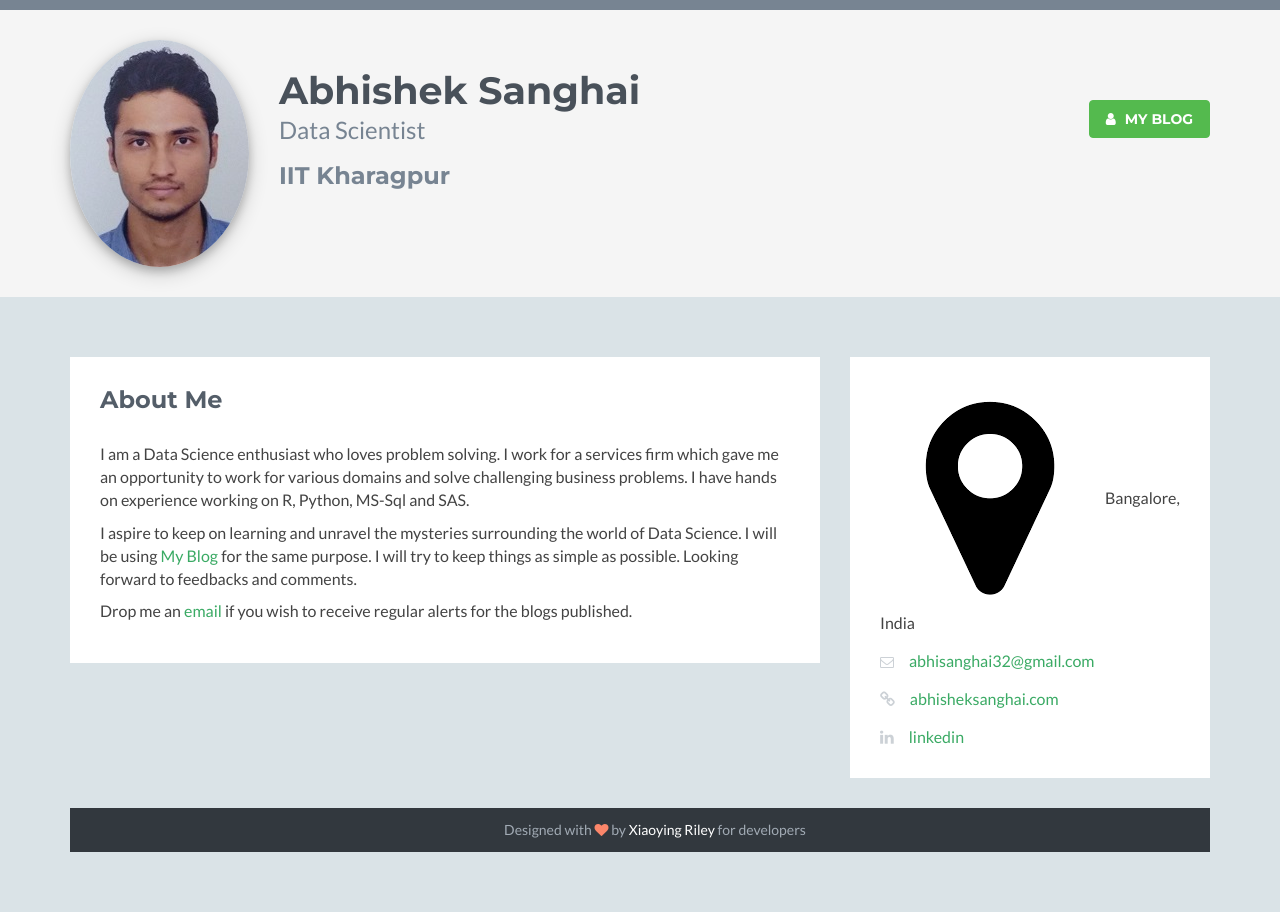
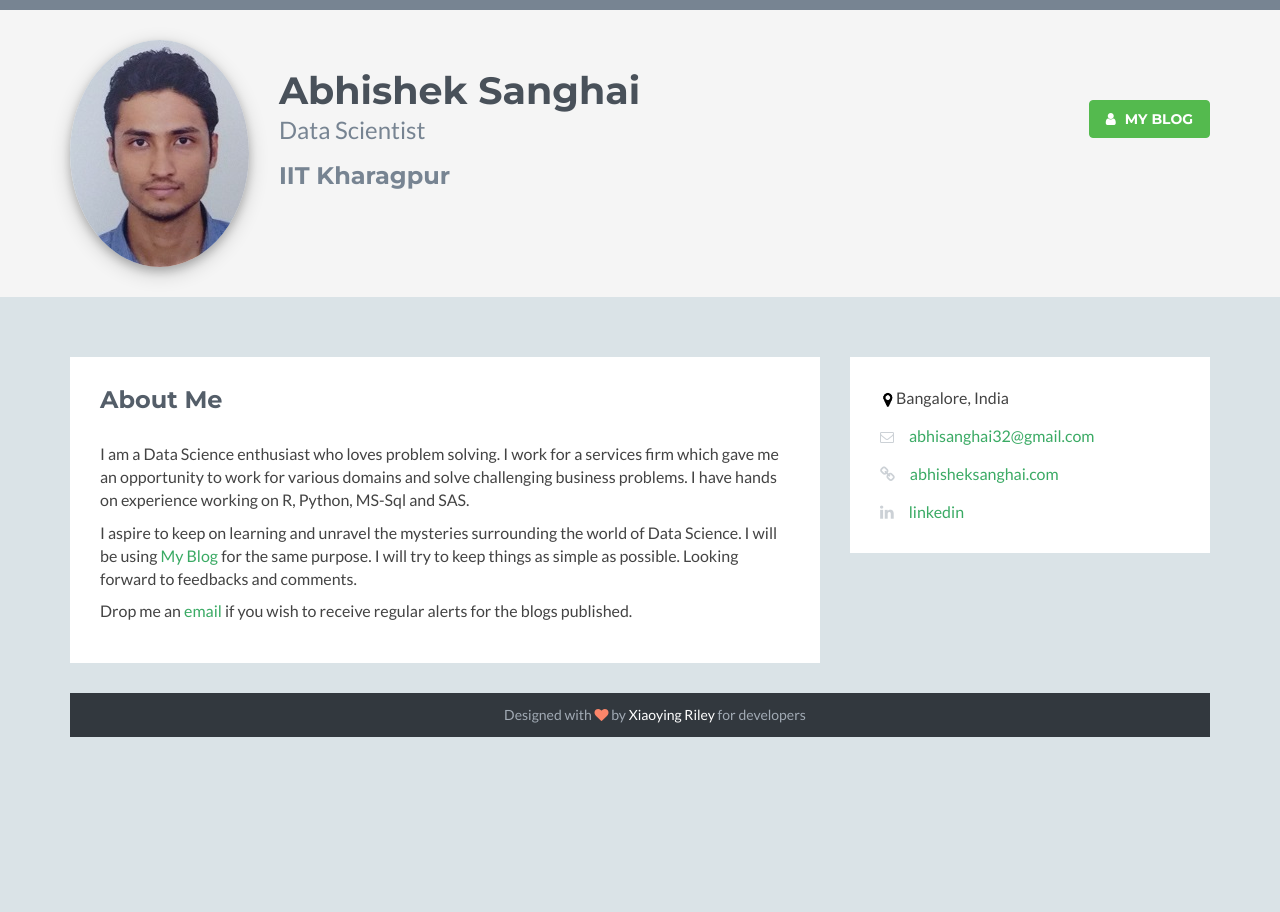
Before and after one commit to abhisheksanghai/abhisheksanghai.github.io, a Jekyll site: the page built from index.html, in a window 1280 px wide. Built offline with Jekyll 4.4.1, drawn with Linux system fonts in a browser that asks for light colours; nearby versions of some CDN libraries; library files that are not in the unit come from our copies.

Commit message:
Update index.html
changing size of icon for map marker

```diff
--- a/index.html
+++ b/index.html
@@ -43,7 +43,7 @@ title: Abhishek Sanghai | Blog
                         <h2 class="heading sr-only">Basic Information</h2>
                         <div class="content">
                             <ul class="list-unstyled">
-                                <li><img src="/images/Icons/map_marker.png"><span class="sr-only">Location:</span>Bangalore, India</li>
+                                <li><img src="/images/Icons/map_marker.png" width="16" height="16"><span class="sr-only">Location:</span>Bangalore, India</li>
                                 <li><i class="fa fa-envelope-o"></i><span class="sr-only">Email:</span><a href="mailto:abhisanghai32@gmail.com">abhisanghai32@gmail.com</a></li>
                                 <li><i class="fa fa-link"></i><span class="sr-only">Website:</span><a href="#">abhisheksanghai.com</a></li>
 				<li><i class="fa fa-linkedin"></i><span class="sr-only">Linkedin:</span><a href="https://www.linkedin.com/in/abhishek-sanghai-67540450">linkedin</a></li>
```
